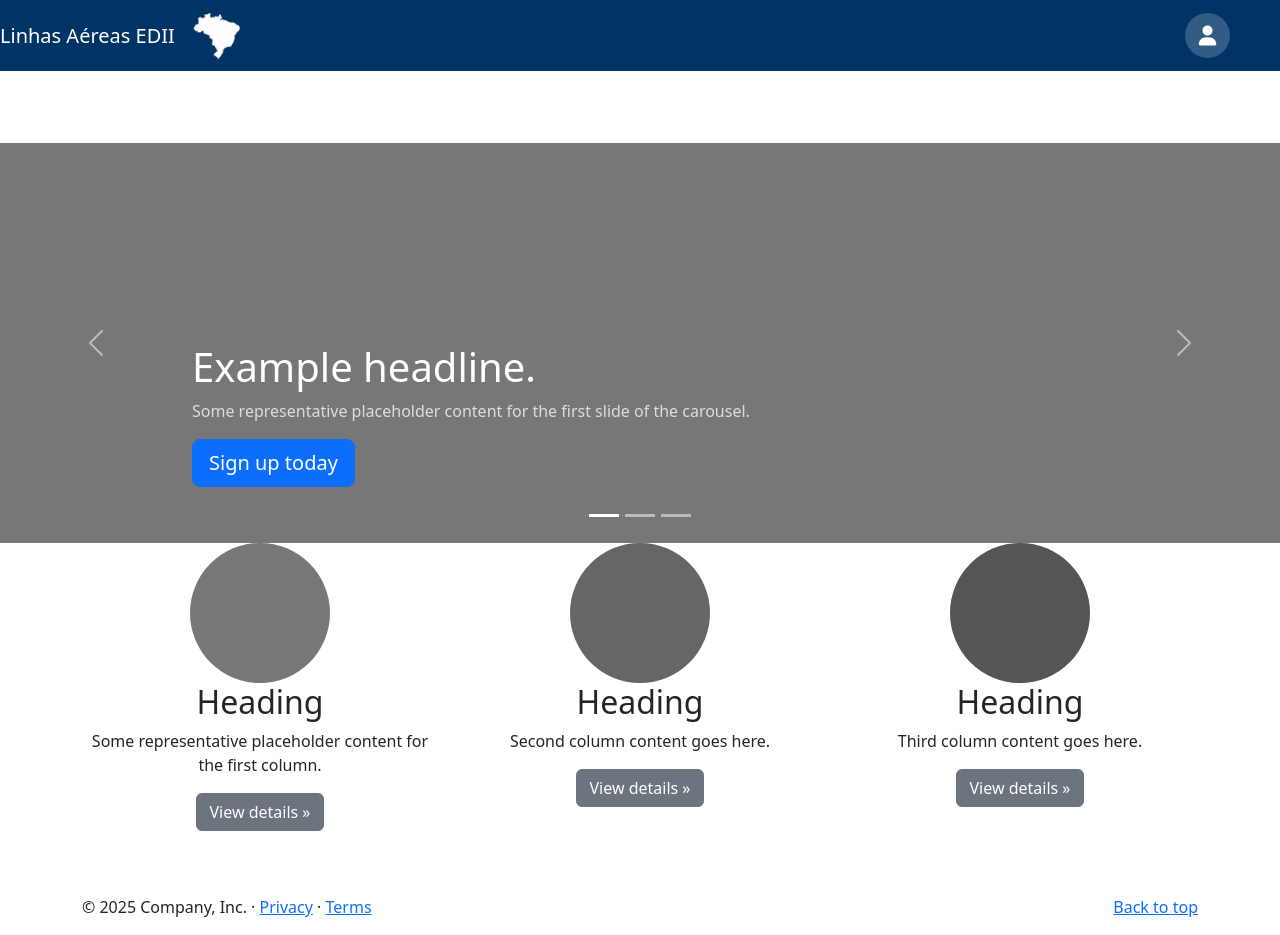
After one commit to Kessia-Silva/Sistema_de_Vendas_de_Passagens-Linhas_Aereas-EDII, a Flask app: template templates/home_1.html in a window 1280 px wide. The commit adds this page. Run offline with Flask 3, Linux system fonts and the light colour scheme; the template is opened without the code that fills it, so the values that code supplies are empty.

Commit message:
possível designer

```diff
--- a/static/css/home.css
+++ b/static/css/home.css
@@ -2,7 +2,7 @@
 body {
     margin: 0;
     font-family: Arial, Helvetica, sans-serif;
-    padding-top: 80px;
+    /* padding-top: 80px; */
 }
 
 /* Navbar */
@@ -77,3 +77,7 @@ body {
     color: #000000;
     text-align: center;
 }
+
+main {
+  margin-top: 60px; /* Ajuste conforme a altura da navbar */
+}
--- /dev/null
+++ b/templates/home_1.html
@@ -0,0 +1,143 @@
+
+ <!DOCTYPE html>
+<html lang="pt-br">
+<head>
+  <meta charset="utf-8">
+  <meta name="viewport" content="width=device-width, initial-scale=1">
+  <title> Linhas Aéreas </title>
+    <link rel="icon" href="static\img\IconAviao.ico" type="image/x-icon">
+
+    <link rel="stylesheet" href="static/css/home.css">
+    <link rel="stylesheet" href="https://cdnjs.cloudflare.com/ajax/libs/font-awesome/6.0.0-beta3/css/all.min.css">
+
+  <!-- Bootstrap CSS via CDN -->
+  <link href="https://cdn.jsdelivr.net/npm/bootstrap@5.3.2/dist/css/bootstrap.min.css" rel="stylesheet">
+
+  <style>
+    /* Pequenas customizações, você pode mover para carousel.css */
+    .bd-placeholder-img {
+      font-size: 1.125rem;
+      text-anchor: middle;
+      user-select: none;
+    }
+    @media (min-width: 768px) {
+      .bd-placeholder-img-lg {
+        font-size: 3.5rem;
+      }
+    }
+  </style>
+
+</head>
+
+<body>
+   <!-- Navbar-->
+        <header class = "navbar">
+            <div class = "logo-container">
+                <h1 class = "logo-text"> Linhas Aéreas EDII</h1>
+                <img src = "static/img/bandeiraDoBrasil.png" alt = "Mapa Brasil"/>
+            </div>
+                <a href="/login" class="circle-btn">
+                    <i class="fas fa-user"></i>
+                </a>
+        </header>
+
+  <main class="mt-5 pt-4">
+
+    <!-- Carousel -->
+    <div id="myCarousel" class="carousel slide mb-6" data-bs-ride="carousel">
+      <div class="carousel-indicators">
+        <button type="button" data-bs-target="#myCarousel" data-bs-slide-to="0" class="active"></button>
+        <button type="button" data-bs-target="#myCarousel" data-bs-slide-to="1"></button>
+        <button type="button" data-bs-target="#myCarousel" data-bs-slide-to="2"></button>
+      </div>
+      <div class="carousel-inner">
+        <div class="carousel-item active">
+          <svg class="bd-placeholder-img w-100" height="400" xmlns="http://www.w3.org/2000/svg">
+            <rect width="100%" height="100%" fill="#777"></rect>
+          </svg>
+          <div class="container">
+            <div class="carousel-caption text-start">
+              <h1>Example headline.</h1>
+              <p class="opacity-75">Some representative placeholder content for the first slide of the carousel.</p>
+              <p><a class="btn btn-lg btn-primary" href="#">Sign up today</a></p>
+            </div>
+          </div>
+        </div>
+        <div class="carousel-item">
+          <svg class="bd-placeholder-img w-100" height="400" xmlns="http://www.w3.org/2000/svg">
+            <rect width="100%" height="100%" fill="#666"></rect>
+          </svg>
+          <div class="container">
+            <div class="carousel-caption">
+              <h1>Another example headline.</h1>
+              <p>Some representative placeholder content for the second slide of the carousel.</p>
+              <p><a class="btn btn-lg btn-primary" href="#">Learn more</a></p>
+            </div>
+          </div>
+        </div>
+        <div class="carousel-item">
+          <svg class="bd-placeholder-img w-100" height="400" xmlns="http://www.w3.org/2000/svg">
+            <rect width="100%" height="100%" fill="#555"></rect>
+          </svg>
+          <div class="container">
+            <div class="carousel-caption text-end">
+              <h1>One more for good measure.</h1>
+              <p>Some representative placeholder content for the third slide of this carousel.</p>
+              <p><a class="btn btn-lg btn-primary" href="#">Browse gallery</a></p>
+            </div>
+          </div>
+        </div>
+      </div>
+      <button class="carousel-control-prev" type="button" data-bs-target="#myCarousel" data-bs-slide="prev">
+        <span class="carousel-control-prev-icon"></span>
+        <span class="visually-hidden">Previous</span>
+      </button>
+      <button class="carousel-control-next" type="button" data-bs-target="#myCarousel" data-bs-slide="next">
+        <span class="carousel-control-next-icon"></span>
+        <span class="visually-hidden">Next</span>
+      </button>
+    </div>
+
+    <!-- Marketing -->
+    <div class="container marketing">
+      <div class="row">
+        <div class="col-lg-4 text-center">
+          <svg class="bd-placeholder-img rounded-circle" width="140" height="140">
+            <rect width="100%" height="100%" fill="#777"></rect>
+          </svg>
+          <h2 class="fw-normal">Heading</h2>
+          <p>Some representative placeholder content for the first column.</p>
+          <p><a class="btn btn-secondary" href="#">View details &raquo;</a></p>
+        </div>
+        <div class="col-lg-4 text-center">
+          <svg class="bd-placeholder-img rounded-circle" width="140" height="140">
+            <rect width="100%" height="100%" fill="#666"></rect>
+          </svg>
+          <h2 class="fw-normal">Heading</h2>
+          <p>Second column content goes here.</p>
+          <p><a class="btn btn-secondary" href="#">View details &raquo;</a></p>
+        </div>
+        <div class="col-lg-4 text-center">
+          <svg class="bd-placeholder-img rounded-circle" width="140" height="140">
+            <rect width="100%" height="100%" fill="#555"></rect>
+          </svg>
+          <h2 class="fw-normal">Heading</h2>
+          <p>Third column content goes here.</p>
+          <p><a class="btn btn-secondary" href="#">View details &raquo;</a></p>
+        </div>
+      </div>
+    </div>
+
+    <!-- Footer -->
+    <footer class="container mt-5">
+      <p class="float-end"><a href="#">Back to top</a></p>
+      <p>&copy; 2025 Company, Inc. &middot; <a href="#">Privacy</a> &middot; <a href="#">Terms</a></p>
+    </footer>
+
+  </main>
+
+  <!-- Bootstrap JS via CDN -->
+  <script src="https://cdn.jsdelivr.net/npm/bootstrap@5.3.2/dist/js/bootstrap.bundle.min.js"></script>
+
+</body>
+</html>
```
